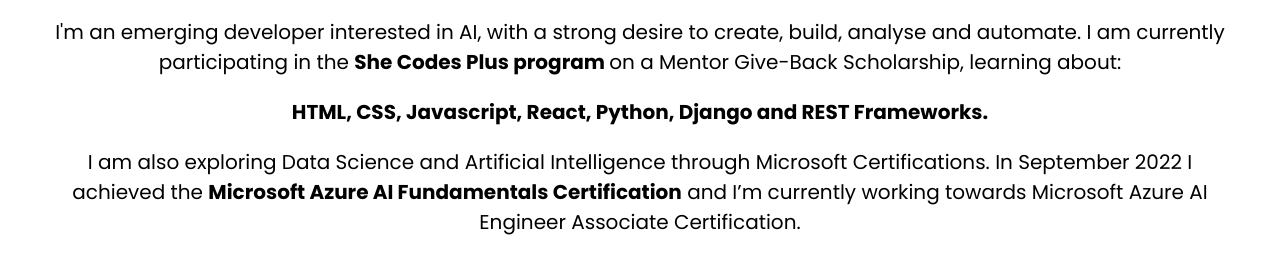
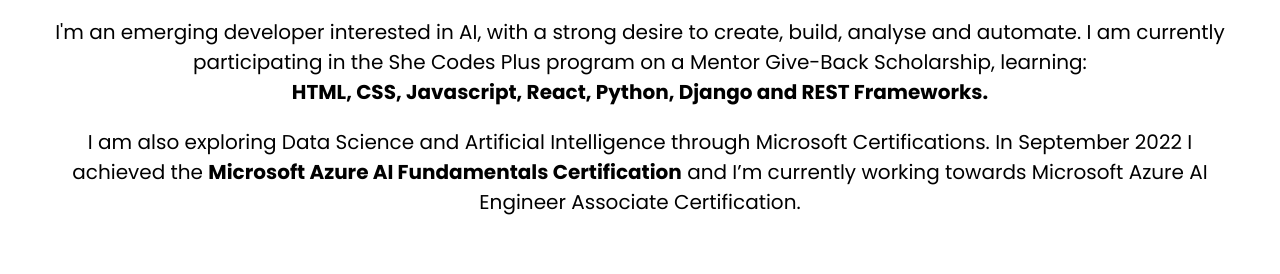
Before and after one commit to Ms-KL/Ms-KL.github.io, a plain HTML site: page about.html in a window 1280 px wide. Shown: the part 685-959 px from the top of the page. Drawn offline with Linux system fonts and the light colour scheme.

Commit message:
Update about.html
update description

```diff
--- a/about.html
+++ b/about.html
@@ -71,9 +71,9 @@
                     <img class="card-icon" id="kristy-toon" src="images/kristy-toon.png" alt="Cartoon portrait of Kristy Leigh made by X">
                     <div id="about-text">
                         <h2>Career Shift into Tech: ACTIVATED</h2>
-                        <p>I'm an emerging developer interested in AI, with a strong desire to create, build, analyse and automate. I am currently participating in the <b> She Codes Plus program </b> on a Mentor Give-Back Scholarship, learning about:</p>
-                        <p><b>HTML, CSS, Javascript, React, Python, Django and REST Frameworks.</b></p>
-                        <p>I am also exploring Data Science and Artificial Intelligence through Microsoft Certifications. In September 2022 I achieved the <b>Microsoft Azure AI Fundamentals Certification</b> and I’m currently working towards Microsoft Azure AI Engineer Associate Certification. </p>
+                        <p>I'm an emerging developer interested in AI, with a strong desire to create, build, analyse and automate. I am currently participating in the She Codes Plus program on a Mentor Give-Back Scholarship, learning:<br>
+                        <b>HTML, CSS, Javascript, React, Python, Django and REST Frameworks.</b></p>
+                        <p>I am also exploring Data Science and Artificial Intelligence through Microsoft Certifications. In September 2022 I achieved the <b>Microsoft Azure AI Fundamentals Certification</b> and I’m currently working towards Microsoft Azure AI Engineer Associate Certification.</p>
                     </div>
                 </div>
             </section>
```
